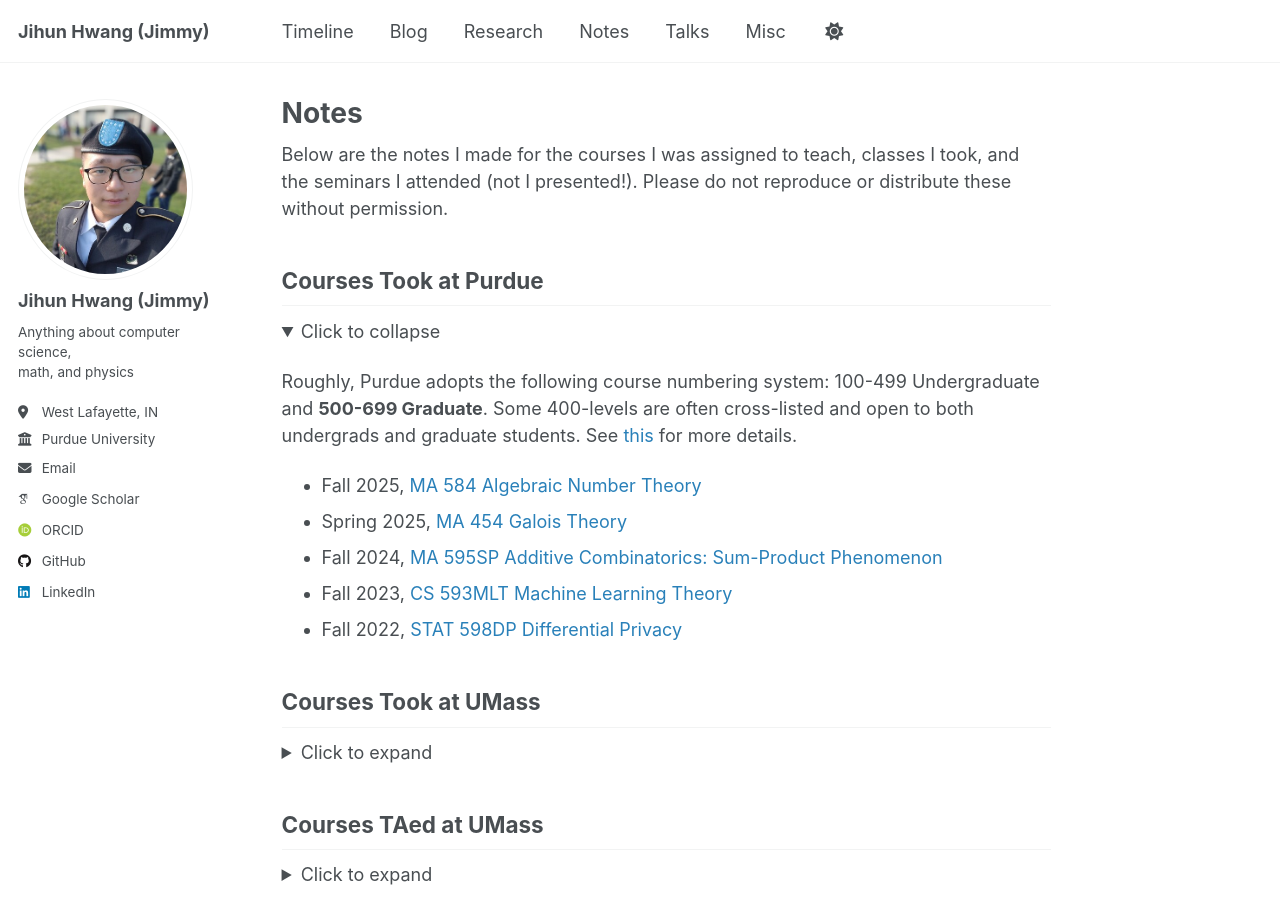
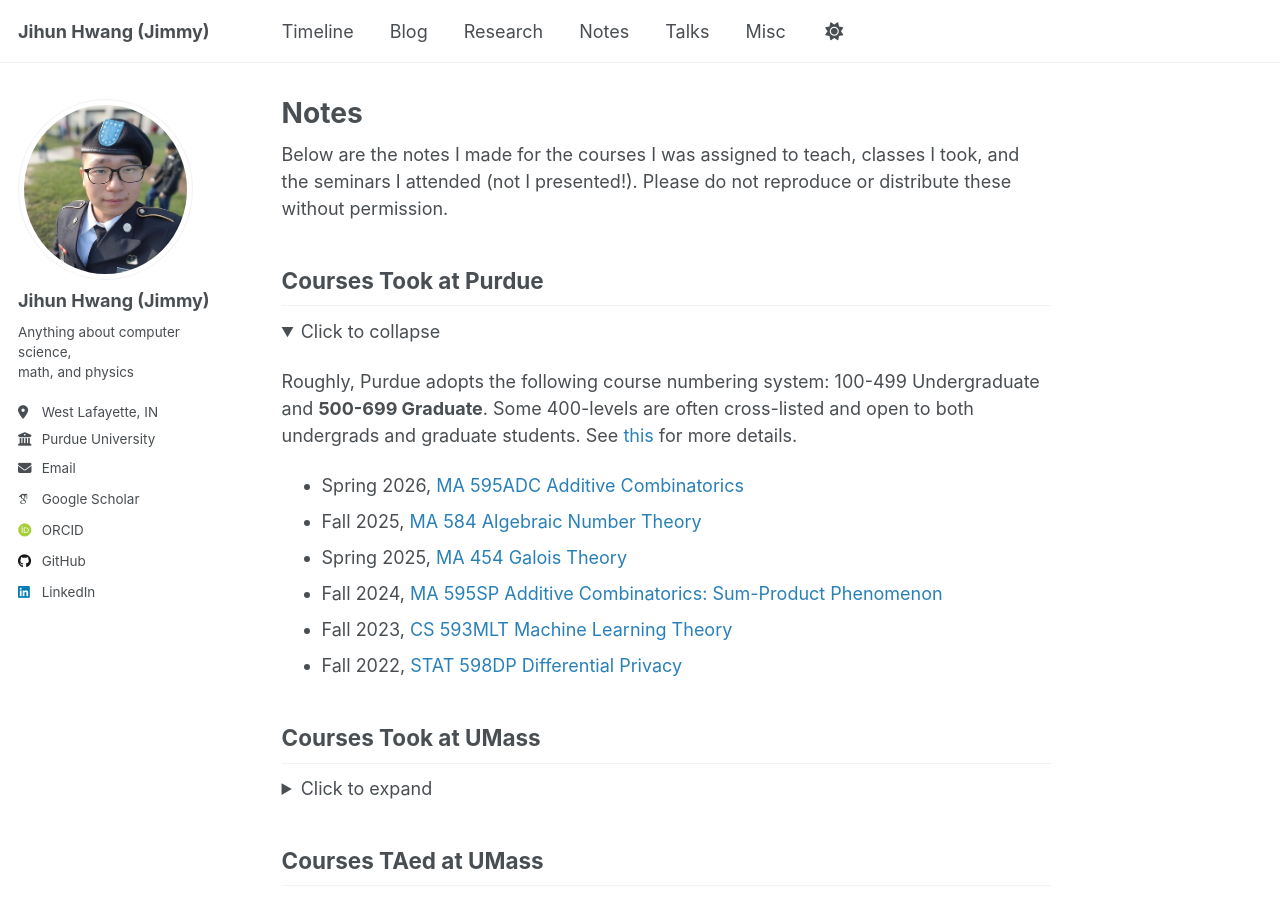
Before and after one commit to jihunhwang/jihunhwang.github.io, a Jekyll site: the page built from _pages/notes.md, in a window 1280 px wide and 900 px high. Built offline with Jekyll 4.4.1, drawn with Linux system fonts in a browser that asks for light colours; some web fonts are replaced.

Commit message:
595ADC done finally

```diff
--- a/_pages/notes.md
+++ b/_pages/notes.md
@@ -21,6 +21,10 @@ Below are the notes I made for the courses I was assigned to teach, classes I to
 <p>Roughly, Purdue adopts the following course numbering system: 100-499 Undergraduate and <b>500-699 Graduate</b>. Some 400-levels are often cross-listed and open to both undergrads and graduate students. See <a href="https://www.purdue.edu/registrar/documents/currentStudents/students/preBannerTranscriptKey.pdf">this</a> for more details.</p>
 
 <ul>
+
+<li>
+	Spring 2026, <a href="https://drive.google.com/file/d/1mCOx3WGGdaDfaJOkPx-DPSdO_9gs_tFi/view?usp=sharing">MA 595ADC Additive Combinatorics</a>
+</li>
 
 <li>
 	Fall 2025, <a href="https://drive.google.com/file/d/1n6tvW7pWRfhkwJqMhuShbEUnitczTEz7/view?usp=sharing">MA 584 Algebraic Number Theory</a>
```
